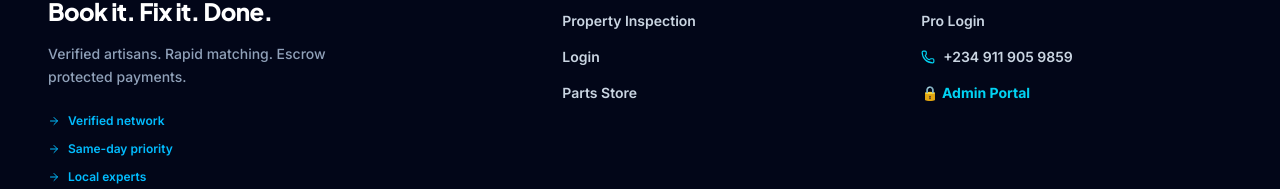
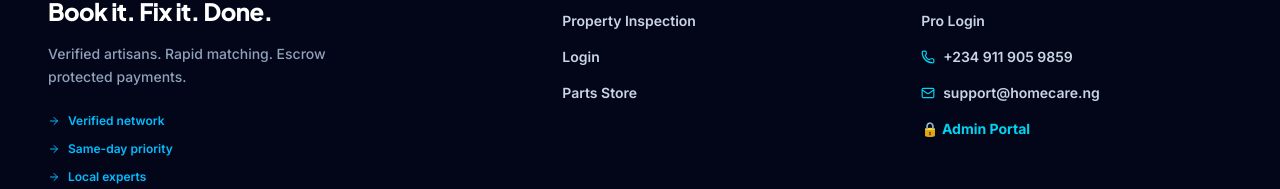
Before and after one commit to DevzekiFaith/carepay, a Next.js app: page /store/track in a window 1280 px wide. Shown: the part 1059-1248 px from the top of the page. Built offline with nearby package versions, Linux system fonts and the light colour scheme; no server answers.

Commit message:
style(footer): make support@homecare.ng clickable mailto links across footer, receipts, and landing pages

```diff
--- a/app/components/Footer.tsx
+++ b/app/components/Footer.tsx
@@ -1,6 +1,6 @@
 import Link from "next/link";
 import Logo from "./Logo";
-import { ArrowRight, Phone } from "lucide-react";
+import { ArrowRight, Phone, Mail } from "lucide-react";
 
 export default function Footer() {
   return (
@@ -77,6 +77,15 @@
                 </a>
               </li>
               <li>
+                <a
+                  href="mailto:support@homecare.ng"
+                  className="hover:text-white transition-colors flex items-center gap-2"
+                >
+                  <Mail size={14} className="text-cyan-400" />
+                  <span>support@homecare.ng</span>
+                </a>
+              </li>
+              <li>
                 <Link href="/admin" className="text-cyan-400 hover:text-cyan-300 font-bold transition-colors">
                   🔒 Admin Portal
                 </Link>
--- a/app/components/OrderReceipt.tsx
+++ b/app/components/OrderReceipt.tsx
@@ -139,8 +139,8 @@
               </div>
               <div className="space-y-1 text-xs font-medium" style={{ color: '#71717a' }}>
                 <p>HomeCare Nigeria</p>
-                <p>support@homecare.ng</p>
-                <p>www.homecare.ng</p>
+                <p><a href="mailto:support@homecare.ng" style={{ color: '#0284c7', textDecoration: 'underline' }}>support@homecare.ng</a></p>
+                <p>+234 911 905 9859</p>
               </div>
             </div>
             <div className="text-left sm:text-right">
--- a/app/components/landing/FooterSection.tsx
+++ b/app/components/landing/FooterSection.tsx
@@ -19,7 +19,10 @@
               <Phone size={15} className="text-cyan-400" />
               <span>+234 911 905 9859</span>
             </a>
-            <p className="flex items-center gap-2"><Mail size={15} className="text-cyan-400" /> support@homecare.ng</p>
+            <a href="mailto:support@homecare.ng" className="flex items-center gap-2 hover:text-white transition-colors">
+              <Mail size={15} className="text-cyan-400" />
+              <span>support@homecare.ng</span>
+            </a>
             <p className="flex items-center gap-2"><MapPin size={15} className="text-cyan-400" /> Lagos · Enugu · Abeokuta, Nigeria</p>
           </div>
         </div>
```
